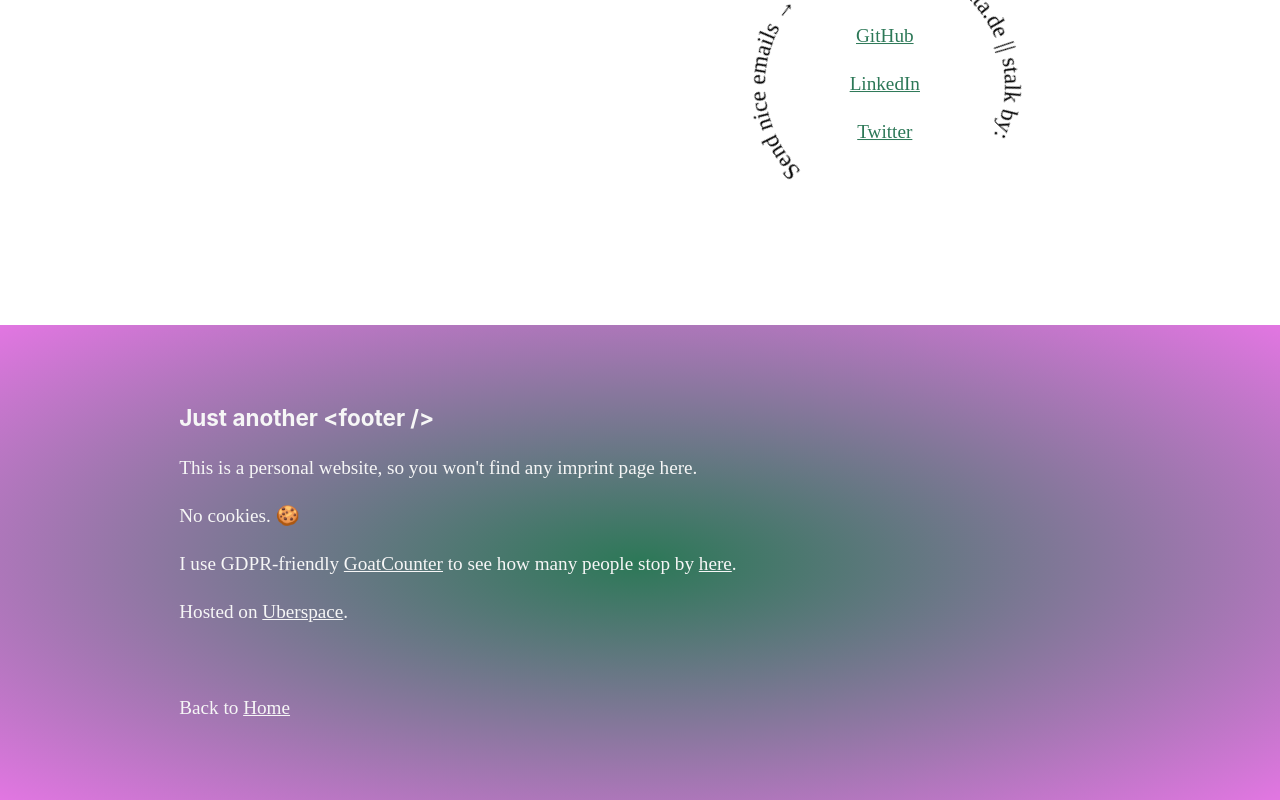
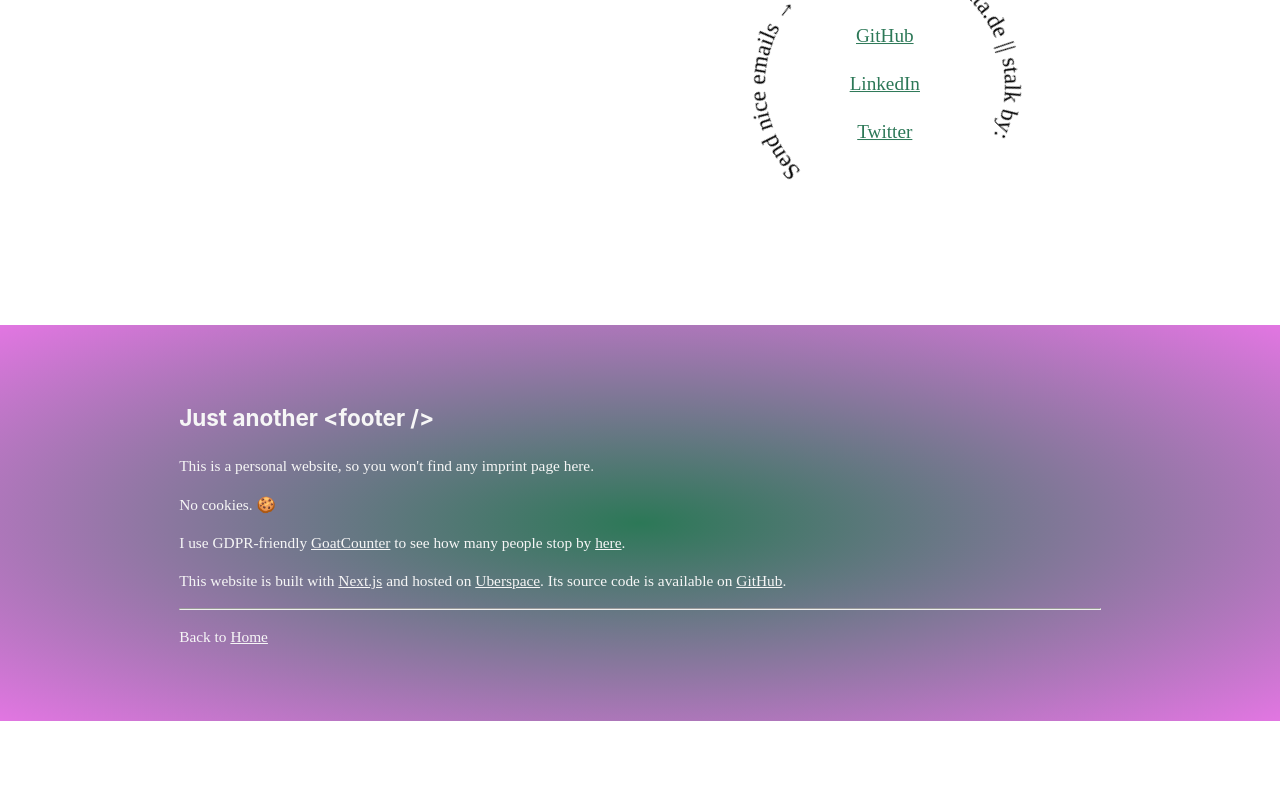
Before and after one commit to manuelpuchta/manuelpuchta.de, a Next.js app: page / in a window 1280 px wide. Shown: the part 1051-1851 px from the top of the page. After the commit the page ends 1772 px from the top, so only its background shows below. Built offline with nearby package versions, Linux system fonts and the light colour scheme.

Commit message:
feat(footer): update website infos

```diff
--- a/components/footer.module.css
+++ b/components/footer.module.css
@@ -1,5 +1,9 @@
 .footer {
   background: radial-gradient(var(--c-comp-b), var(--c-comp-c));
+}
+
+.footer p {
+  font-size: 0.8rem;
 }
 
 .footer a:hover {
--- a/components/footer.tsx
+++ b/components/footer.tsx
@@ -33,16 +33,27 @@ const Footer: React.FC = () => {
             .
           </p>
           <p>
-            Hosted on{' '}
+            This website is built with{' '}
+            <a href="https://nextjs.org/" title="Next.js website">
+              Next.js
+            </a>{' '}
+            and hosted on{' '}
             <a
               href="https://uberspace.de"
               title="Uberspace hosting is awesome!"
             >
               Uberspace
             </a>
+            . Its source code is available on{' '}
+            <a
+              href="https://github.com/manuelpuchta/manuelpuchta.de"
+              title="Link to the GitHub repository of this site"
+            >
+              GitHub
+            </a>
             .
           </p>
-          <br />
+          <hr />
           <p>
             Back to{' '}
             <Link href="/">
```
